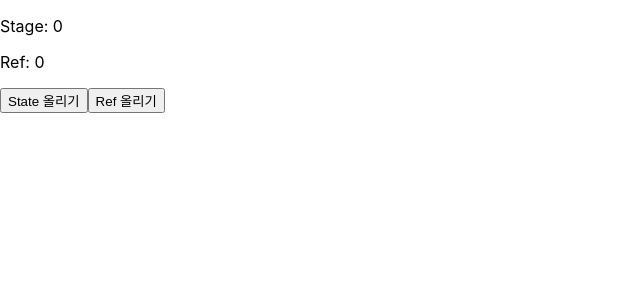
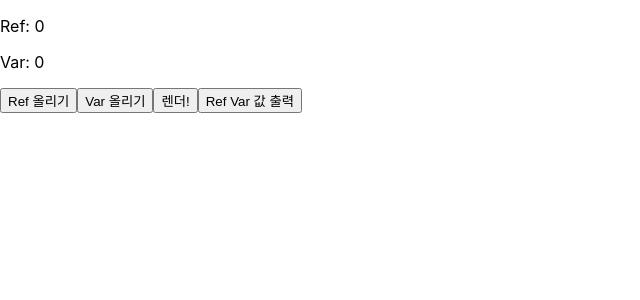
Before and after one commit to kyh012412/starcoding_useRef, a React (Create React App) app: page / in a window 1280 px wide. Shown: the top 300 px of the page, without its empty margins (0-640 px from the left). Built offline with nearby package versions, Linux system fonts and the light colour scheme.

Commit message:
ref와 ref가 아닌 var의 차이

```diff
--- a/src/App.js
+++ b/src/App.js
@@ -2,26 +2,39 @@
 import './App.css';
 
 function App() {
-  const [count,setCount] = useState(0);
+  const [renderer,setRenderer] = useState(0);
   const countRef = useRef(0);
+
+  //countVar는 랜더링이 다시 될때 초기화가됨
+  let countVar = 0;
 
   console.log('🎉렌더링...');
 
-  const increaseCountState = () =>{
-    setCount(count +1);
-  }
-
-  const increaseRefState = () =>{
+  const increaseRef = () =>{
     countRef.current = countRef.current +1;
     console.log(countRef.current);
   }
 
+  const increaseVar = () =>{
+    countVar = countVar +1;
+    console.log('var: ',countVar);
+  }
+  const doRender = ()=> {
+    setRenderer(renderer+1);
+  }
+
+  const printResults = () =>{
+    console.log(`ref: ${countRef.current}, var: ${countVar}`);
+  }
+
   return (
     <div>
-      <p>Stage: {count}</p>
       <p>Ref: {countRef.current}</p>
-      <button onClick={increaseCountState}>State 올리기</button>
-      <button onClick={increaseRefState}>Ref 올리기</button>
+      <p>Var: {countVar}</p>
+      <button onClick={increaseRef}>Ref 올리기</button>
+      <button onClick={increaseVar}>Var 올리기</button>
+      <button onClick={doRender}>렌더!</button>
+      <button onClick={printResults}>Ref Var 값 출력</button>
     </div>
   );
 }
```
